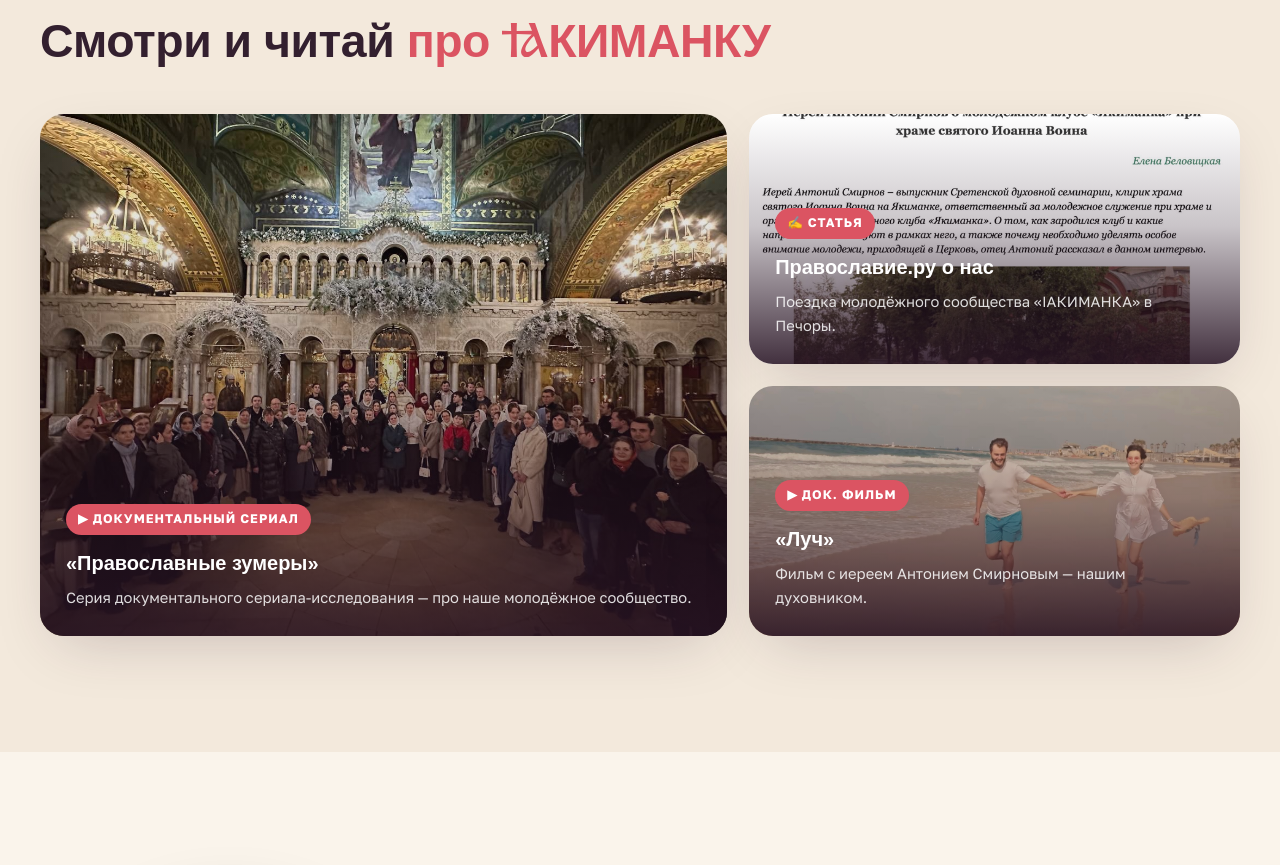
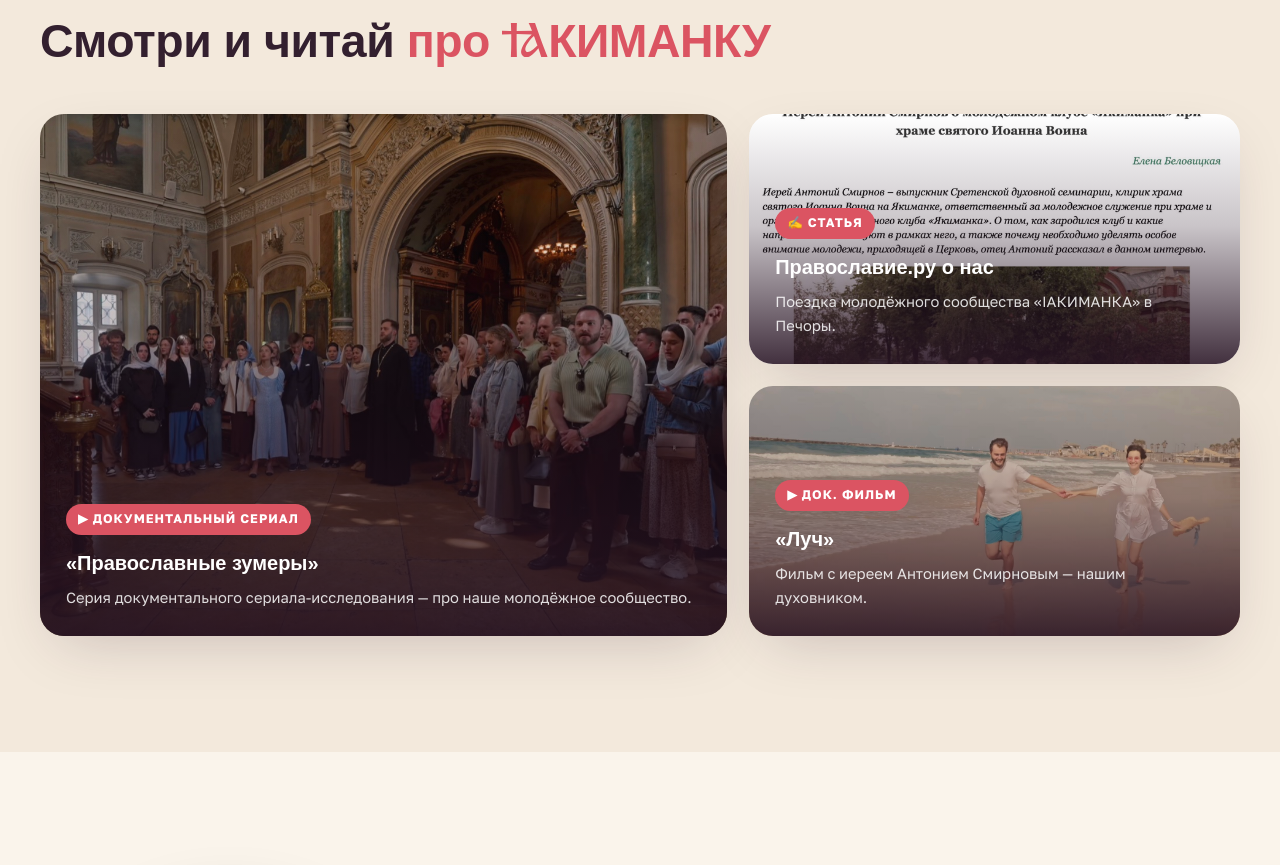
Before and after one commit to milbrotherr/iakimanka-site, a plain HTML site: page index.html in a window 1280 px wide. Shown: the part 5839-6704 px from the top of the page. Drawn offline with Linux system fonts and the light colour scheme; a web font is replaced by a local one.

Commit message:
Update Orthodox Zoomers cover image

```diff
--- a/index.html
+++ b/index.html
@@ -205,7 +205,7 @@
       <h2 class="h2 reveal">Смотри и читай <span class="accent">про <span class="nb"><svg class="ya" role="img" aria-label="Я"><use href="#ya"/></svg>КИМАНКУ</span></span></h2>
       <div class="media__grid">
         <a href="https://vkvideo.ru/video-207621680_456239781?list=a61ac686af3ff3fe70&t=4m1s" target="_blank" rel="noopener" class="media-card media-card--big reveal">
-          <img src="assets/img/IMG_8639.jpg" alt="Православные зумеры" loading="lazy">
+          <img src="assets/img/orthodox-zoomers.jpg" alt="Православные зумеры" loading="lazy">
           <div class="media-card__overlay">
             <span class="media-card__tag">▶ документальный сериал</span>
             <h3>«Православные зумеры»</h3>
```
Also changed, not shown: assets/img/orthodox-zoomers.jpg (added).
